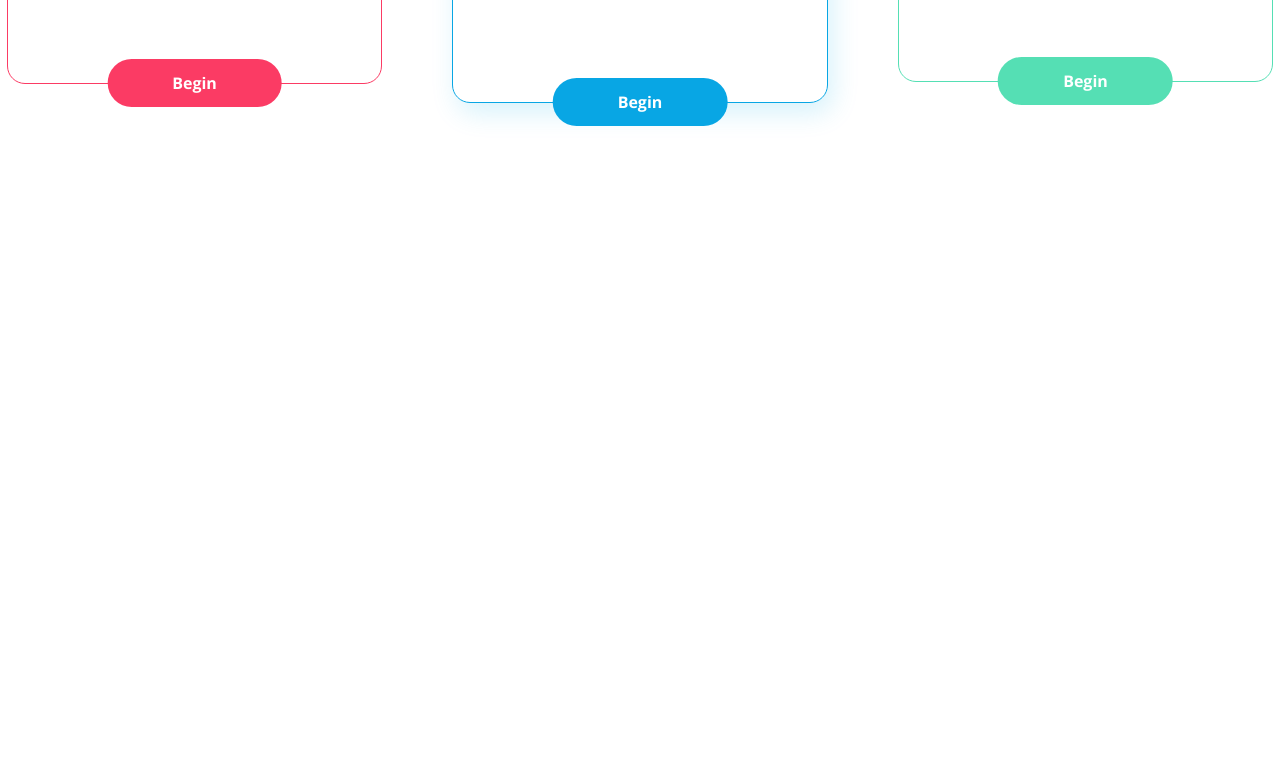
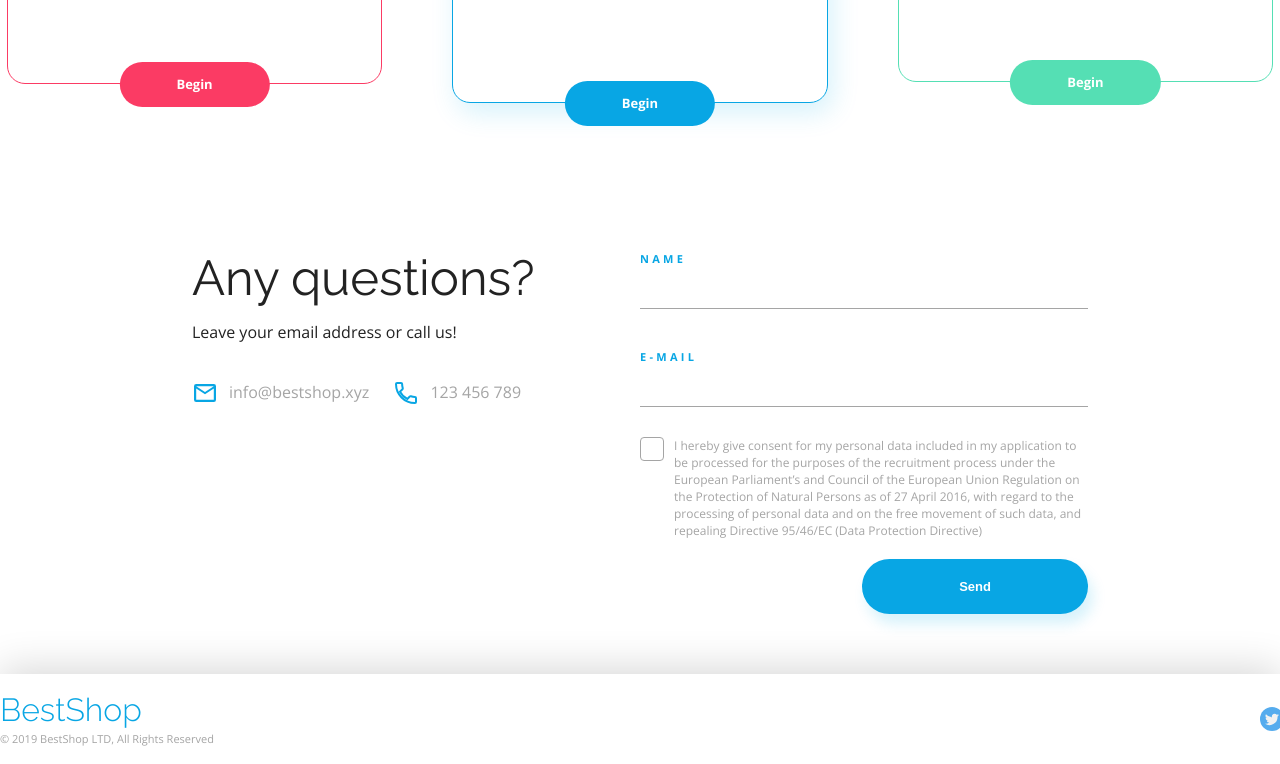
Before and after one commit to AdamPtk/BestShop, a plain HTML site: page index.html in a window 1280 px wide. Shown: the part 3227-3991 px from the top of the page. Before the commit the page ends 3480 px from the top, so only its background shows below. Drawn offline with nearby package versions, Linux system fonts and the light colour scheme.

Commit message:
Completed project

```diff
--- a/css/style.css
+++ b/css/style.css
@@ -38,7 +38,7 @@ a {
     color: var(--color-white);
     font-weight: 700;
     border-radius: 40px;
-    padding: 16px 65px;
+    padding: 16px 57px;
     display: inline-block;
 }
 
@@ -360,6 +360,8 @@ header nav ul li a:hover {
     left: 50%;
     bottom: -24px;
     transform: translate(-50%, 0);
+    font-size: 0.8125rem;
+    font-weight: 700;
 }
 
 .pricing-box-basic {
@@ -367,7 +369,13 @@ header nav ul li a:hover {
 }
 
 .pricing-box-basic .btn {
-    background: var(--color-redish);;
+    background: var(--color-redish);
+}
+
+.pricing-box-basic .btn:hover {
+    color: var(--color-redish);
+    border: 1px solid var(--color-redish);
+    background: var(--color-white);
 }
 
 .pricing-box-professional {
@@ -379,12 +387,24 @@ header nav ul li a:hover {
     background: var(--color-primary);
 }
 
+.pricing-box-professional .btn:hover {
+    color: var(--color-primary);
+    border: 1px solid var(--color-primary);
+    background: var(--color-white);
+}
+
 .pricing-box-premium {
     --leading-color: var(--color-green);
 }
 
 .pricing-box-premium .btn {
     background: var(--color-green);
+}
+
+.pricing-box-premium .btn:hover {
+    color: var(--color-green);
+    border: 1px solid var(--color-green);
+    background: var(--color-white);
 }
 
 .pricing-mains .price{
@@ -428,3 +448,140 @@ header nav ul li a:hover {
     margin-right: 10px;
     background-image: url("../assets/Close.svg");
 }
+
+.contact-container {
+    width: 896px;
+    margin: 0 auto;
+    display: flex;
+    justify-content: space-between;
+}
+
+.contact-column {
+    max-width: 50%;
+}
+
+.contact-column h1 {
+    font-size: 49px;
+}
+
+.contact-column p {
+    margin: 22px 0 40px;
+}
+
+.contact-column a {
+    display: inline-block;
+    margin-right: 20px;
+    color: var(--color-grey);
+    text-decoration: none;
+}
+
+.contact-column img {
+    margin-right: 10px;
+}
+
+form {
+    display: flex;
+    flex-direction: column;
+}
+
+.typing-field {
+    display: flex;
+    flex-direction: column;
+}
+
+.typing-field:nth-child(2) {
+    margin: 42px 0 30px;
+}
+
+.typing-field label {
+    font-size: 0.6875rem;
+    font-weight: 700;
+    letter-spacing: 0.205rem;
+    text-transform: uppercase;
+    color: var(--color-primary);
+}
+
+.typing-field input {
+    border: none;
+    border-bottom: 1px solid var(--color-grey);
+    line-height: 2.625rem;
+}
+
+.agreement label {
+    display: block;
+    position: relative;
+    padding-left: 34px;
+    margin-bottom: 20px;
+    font-size: 0.75rem;
+    line-height: 1.0625rem;
+    color: var(--color-grey);
+    cursor: pointer;
+}
+
+.agreement input {
+    position: absolute;
+    width: 0;
+    height: 0;
+    opacity: 0;
+    cursor: pointer;
+  }
+
+.agreement span {
+    height: 24px;
+    width: 24px;
+    position: absolute;
+    top: 0;
+    left: 0;
+    background-color: var(--color-white);
+    border: 1px solid var(--color-grey);
+    border-radius: 4px;
+}
+
+.agreement input:checked + span {
+    background-image: url("../assets/Checkmark.svg");
+    background-position: center;
+    background-repeat: no-repeat;
+}
+
+form .btn {
+    align-self: flex-end;
+    padding: 20px 97px;
+    border: none;
+    background: var(--color-primary);
+    box-shadow: 5px 10px 14px var(--color-primary-shadow);
+    font-size: 0.8125rem;
+    font-weight: 700;
+}
+
+form .btn:hover {
+    border: 1px solid var(--color-primary);
+    background: var(--color-white);
+    color: var(--color-primary);
+}
+
+footer {
+    margin-top: 60px;
+    box-shadow: 0px -5px 40px  var(--color-black-shadow);
+    height: 90px;
+}
+
+footer .container {
+    display: flex;
+    justify-content: space-between;
+    align-items: center;
+    padding: 20px 0;
+}
+
+footer h1 {
+    font-size: 1.625rem;
+    margin-bottom: 7px;
+}
+
+footer p {
+    font-size: 0.6875rem;
+    color: var(--color-grey);
+}
+
+footer img {
+    margin-right: 20px;
+}
--- a/index.html
+++ b/index.html
@@ -145,9 +145,50 @@
             </div>
         </section>
         <section class="contact">
-            <div class="contact-container"></div>
+            <div class="contact-container">
+                <div class="contact-column">
+                    <h1>Any questions?</h1>
+                    <p>Leave your email address or call us!</p>
+                    <div class="contact-info">
+                        <a href=""><img src="assets/Mail Icon.svg" alt="Mail">info@bestshop.xyz</a>
+                        <a href=""><img src="assets/Phone Icon.svg" alt="Phone">123 456 789</a>
+                    </div>
+                </div>
+                <div class="contact-column">
+                    <form>
+                        <div class="typing-field">
+                            <label for="name">Name</label>
+                            <input type="text" id="name">
+                        </div>
+                        <div class="typing-field">
+                            <label for="email">E-mail</label>
+                            <input type="email" id="email">
+                        </div>
+                        <div class="agreement">
+                            <label>
+                                <input type="checkbox">
+                                <span></span>
+                                I hereby give consent for my personal data included in my application to be processed for the purposes of the recruitment process under the European Parliament’s and Council of the European Union Regulation on the Protection of Natural Persons as of 27 April 2016, with regard to the processing of personal data and on the free movement of such data, and repealing Directive 95/46/EC (Data Protection Directive)
+                            </label>
+                        </div>
+                        <button type="submit" class="btn">Send</button>
+                    </form>
+                </div>
+            </div>
         </section>
     </main>
+    <footer>
+        <div class="container">
+            <div>
+                <h1 class="logo">BestShop</h1>
+                <p>&copy; 2019 BestShop LTD, All Rights Reserved</p>
+            </div>
+            <div>
+                <a href="https://twitter.com"><img src="assets/Twitter.svg" alt="Twitter"></a>
+                <a href="https://facebook.com"><img src="assets/Facebook.svg" alt="Facebook"></a>
+            </div>
+        </div>
+    </footer>
 
 </body>
 </html>
```
